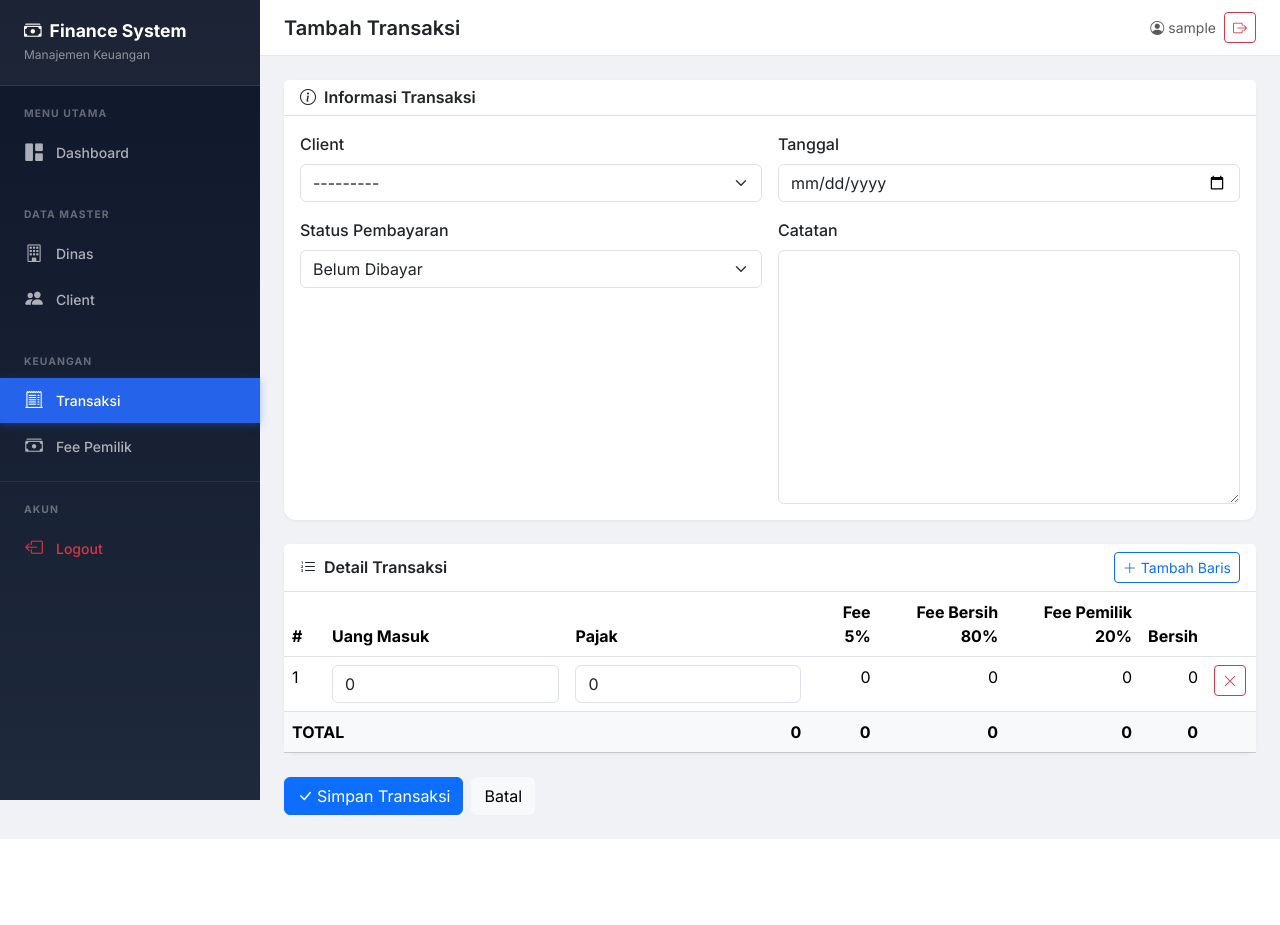
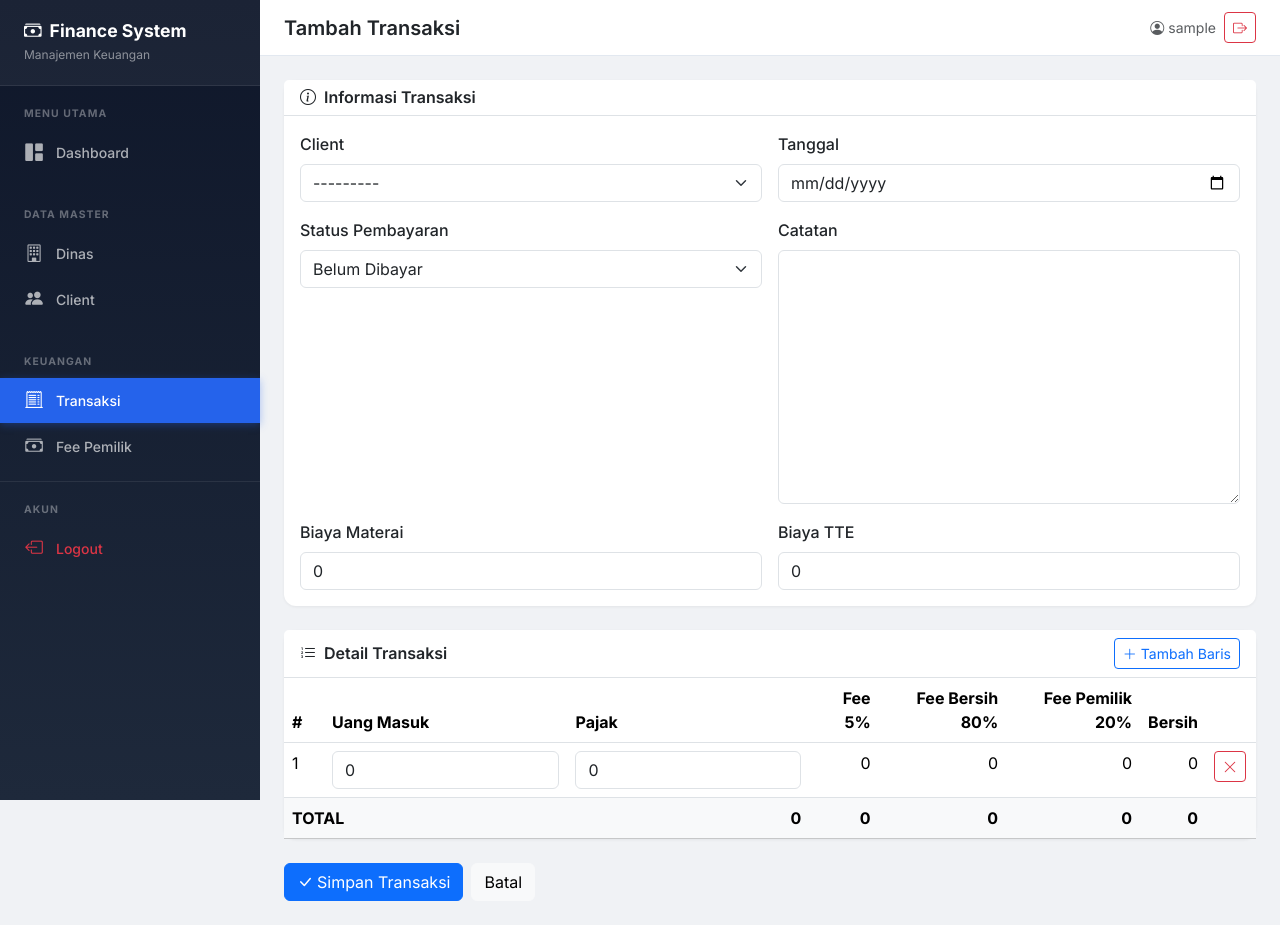
Before and after one commit to arifrg1704-cpu/katering-finance, a Django app: page /transaksi/tambah/ in a window 1280 px wide. Before the commit the page ends 839 px from the top, so only its background shows below. Run offline with Django 5.2, Linux system fonts and the light colour scheme; the visitor is signed in with stand-in values (Sample User, id 1); data that the repository does not hold is empty.

Commit message:
Add optional Materai and TTE fee deductions, update reports/PDFs, and fix template syntax errors

```diff
--- a/finance/forms.py
+++ b/finance/forms.py
@@ -37,9 +37,23 @@ class ClientForm(BootstrapFormMixin, forms.ModelForm):
 class TransaksiForm(BootstrapFormMixin, forms.ModelForm):
     class Meta:
         model = Transaksi
-        fields = ['client', 'tanggal', 'status_transfer', 'catatan']
+        fields = ['client', 'tanggal', 'status_transfer', 'catatan', 'biaya_materai', 'biaya_tte']
         widgets = {
             'tanggal': forms.DateInput(format='%Y-%m-%d', attrs={'type': 'date'}),
+            'biaya_materai': forms.NumberInput(attrs={
+                'class': 'form-control',
+                'step': '0.01',
+                'min': '0',
+                'placeholder': '0',
+                'id': 'id_biaya_materai',
+            }),
+            'biaya_tte': forms.NumberInput(attrs={
+                'class': 'form-control',
+                'step': '0.01',
+                'min': '0',
+                'placeholder': '0',
+                'id': 'id_biaya_tte',
+            }),
         }
 
 
--- a/finance/models.py
+++ b/finance/models.py
@@ -69,6 +69,14 @@ class Transaksi(models.Model):
     catatan = models.TextField(
         blank=True, default='', verbose_name="Catatan"
     )
+    biaya_materai = models.DecimalField(
+        max_digits=15, decimal_places=2, default=Decimal('0'),
+        blank=True, verbose_name="Biaya Materai",
+    )
+    biaya_tte = models.DecimalField(
+        max_digits=15, decimal_places=2, default=Decimal('0'),
+        blank=True, verbose_name="Biaya TTE",
+    )
     user = models.ForeignKey(User, on_delete=models.CASCADE, default=2, verbose_name="Dibuat Oleh")
     created_at = models.DateTimeField(auto_now_add=True)
 
@@ -111,14 +119,19 @@ class Transaksi(models.Model):
         )['total'] or Decimal('0')
 
     @property
+    def total_potongan(self):
+        return (self.biaya_materai or Decimal('0')) + (self.biaya_tte or Decimal('0'))
+
+    @property
     def total_bersih(self):
-        return self.details.aggregate(
+        subtotal = self.details.aggregate(
             total=models.Sum('bersih')
         )['total'] or Decimal('0')
+        return subtotal - self.total_potongan
 
     @property
     def total_bersih_alt(self):
-        return self.total_uang_masuk - self.total_fee_pemilik_20 - self.total_pajak
+        return self.total_uang_masuk - self.total_fee_pemilik_20 - self.total_pajak - self.total_potongan
 
 
 class TransaksiDetail(models.Model):
--- a/finance/templates/finance/fee_pemilik_list.html
+++ b/finance/templates/finance/fee_pemilik_list.html
@@ -12,8 +12,8 @@
                 <label for="status" class="form-label text-muted small fw-bold text-uppercase">Status Transfer</label>
                 <select name="status" id="status" class="form-select border-0 bg-light" onchange="this.form.submit()">
                     <option value="">Semua Status</option>
-                    <option value="sudah" {% if status=='sudah' %}selected{% endif %}>Sudah Transfer</option>
-                    <option value="belum" {% if status=='belum' %}selected{% endif %}>Belum Transfer</option>
+                    <option value="sudah" {% if status == 'sudah' %}selected{% endif %}>Sudah Transfer</option>
+                    <option value="belum" {% if status == 'belum' %}selected{% endif %}>Belum Transfer</option>
                 </select>
             </div>
         </form>
--- a/finance/templates/finance/transaksi_form.html
+++ b/finance/templates/finance/transaksi_form.html
@@ -84,6 +84,16 @@
                         {% endfor %}
                     </tbody>
                     <tfoot>
+                        <tr class="table-light" id="row-materai" style="display:none">
+                            <td colspan="6" class="text-end text-muted">Potongan Materai</td>
+                            <td class="text-end text-danger" id="val-materai">0</td>
+                            <td></td>
+                        </tr>
+                        <tr class="table-light" id="row-tte" style="display:none">
+                            <td colspan="6" class="text-end text-muted">Potongan TTE</td>
+                            <td class="text-end text-danger" id="val-tte">0</td>
+                            <td></td>
+                        </tr>
                         <tr class="table-light fw-bold">
                             <td colspan="2">TOTAL</td>
                             <td class="text-end" id="total-pajak">0</td>
@@ -161,6 +171,31 @@
                 tFee20 += fee5 * 0.2;
                 tBersih += uang - fee5 - pajak;
             });
+
+            // Potongan Materai & TTE
+            const materaiInput = document.getElementById('id_biaya_materai');
+            const tteInput = document.getElementById('id_biaya_tte');
+            const materai = parseFloat(materaiInput?.value) || 0;
+            const tte = parseFloat(tteInput?.value) || 0;
+
+            // Show/hide potongan rows
+            const rowMaterai = document.getElementById('row-materai');
+            const rowTte = document.getElementById('row-tte');
+            if (materai > 0) {
+                rowMaterai.style.display = '';
+                document.getElementById('val-materai').textContent = '- ' + formatNumber(materai);
+            } else {
+                rowMaterai.style.display = 'none';
+            }
+            if (tte > 0) {
+                rowTte.style.display = '';
+                document.getElementById('val-tte').textContent = '- ' + formatNumber(tte);
+            } else {
+                rowTte.style.display = 'none';
+            }
+
+            tBersih -= materai + tte;
+
             document.getElementById('total-pajak').textContent = formatNumber(tPajak);
             document.getElementById('total-fee5').textContent = formatNumber(tFee5);
             document.getElementById('total-fee80').textContent = formatNumber(tFee80);
@@ -170,6 +205,12 @@
 
         // --- Event delegation ---
         detailBody.addEventListener('input', calcAll);
+
+        // --- Listen to Materai & TTE input changes ---
+        const materaiField = document.getElementById('id_biaya_materai');
+        const tteField = document.getElementById('id_biaya_tte');
+        if (materaiField) materaiField.addEventListener('input', calcAll);
+        if (tteField) tteField.addEventListener('input', calcAll);
 
         // --- Delete row ---
         detailBody.addEventListener('click', function (e) {
```
Also changed, not shown: finance/templates/finance/pdf_report.html (+12 -0 lines), finance/templates/finance/pdf_report_simple.html (+12 -0 lines), finance/templates/finance/transaksi_report.html (+24 -0 lines), finance/templates/finance/transaksi_report_simple.html (+12 -0 lines), finance/migrations/0006_transaksi_biaya_materai_transaksi_biaya_tte.py (added).
